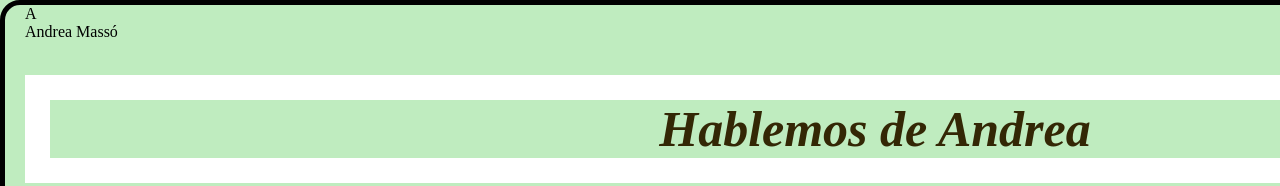
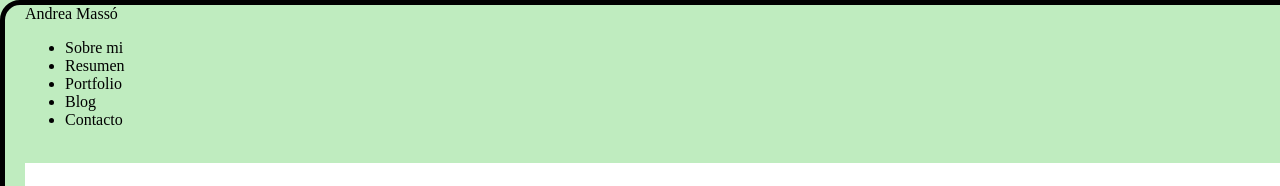
Before and after one commit to Semi0023/miWebPersonal, a plain HTML site: page index.html in a window 1280 px wide. Shown: the top 186 px of the page. Drawn offline with Linux system fonts and the light colour scheme.

Commit message:
commit 3

```diff
--- a/index.html
+++ b/index.html
@@ -10,10 +10,30 @@
 
   <body>
     <header>
-      <div class="logo simbol">A</div>
       <div class="header">
         <a> Andrea Massó</a>
-      </div>
+     </div>
+
+      <div class="etiquetas">
+
+      <ul>
+        <li>
+        Sobre mi
+        </li>
+       <li>
+        Resumen
+       </li>
+       <li>
+        Portfolio
+        </li>
+       <li>
+        Blog
+      </li>
+        <li>
+        Contacto
+       </li>
+     </ul>
+  </div>
       <h1>
         <em>
           Hablemos de Andrea
--- a/style.css
+++ b/style.css
@@ -1,3 +1,6 @@
+
+
+
 
 body {
   width: 1700px;
@@ -52,3 +55,9 @@ table {
 .enlace {
   font-size: 20px;
 }
+
+
+.mum{
+  display:flex;
+  flex-direction: column-reverse;
+}
```
